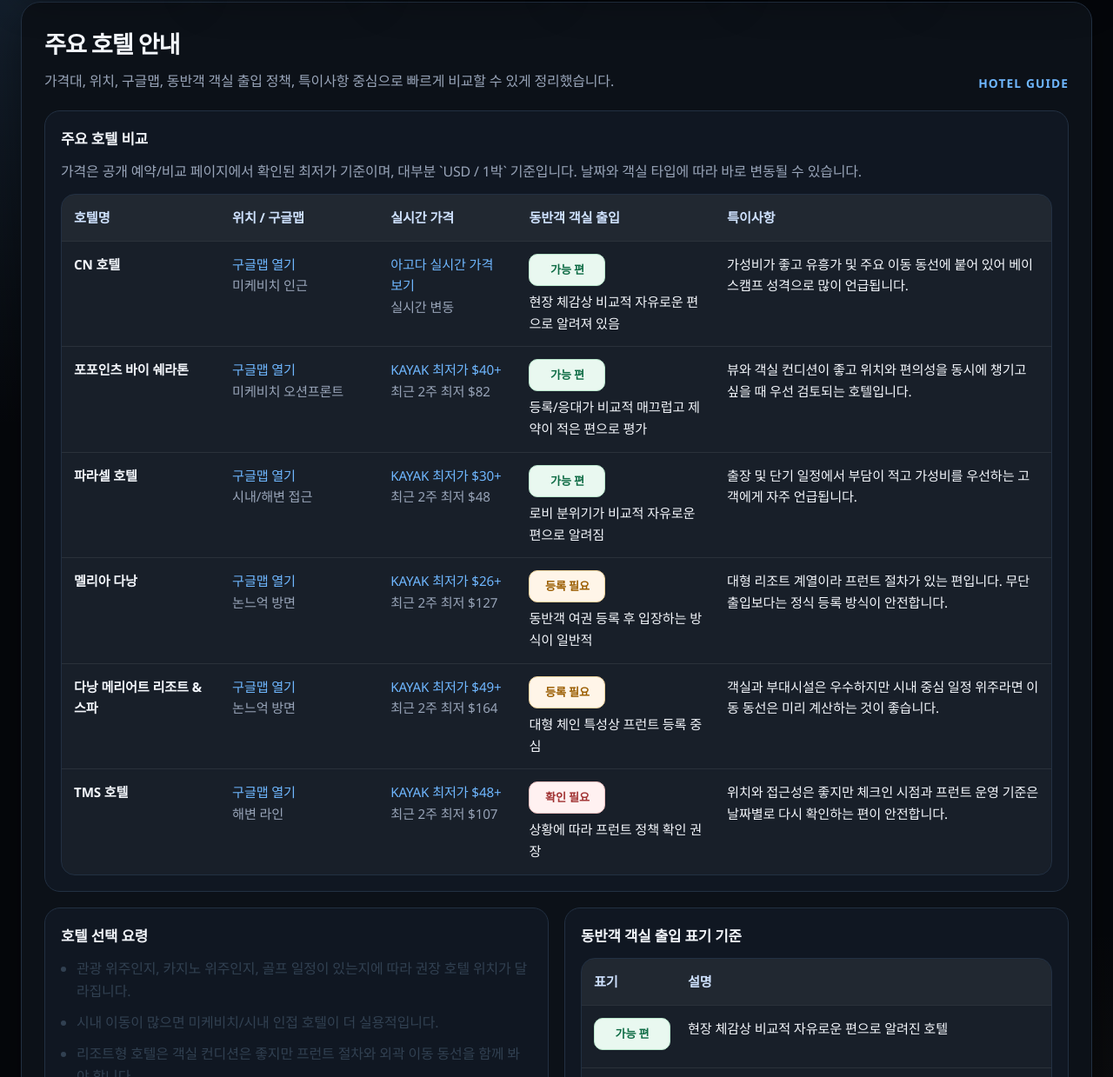
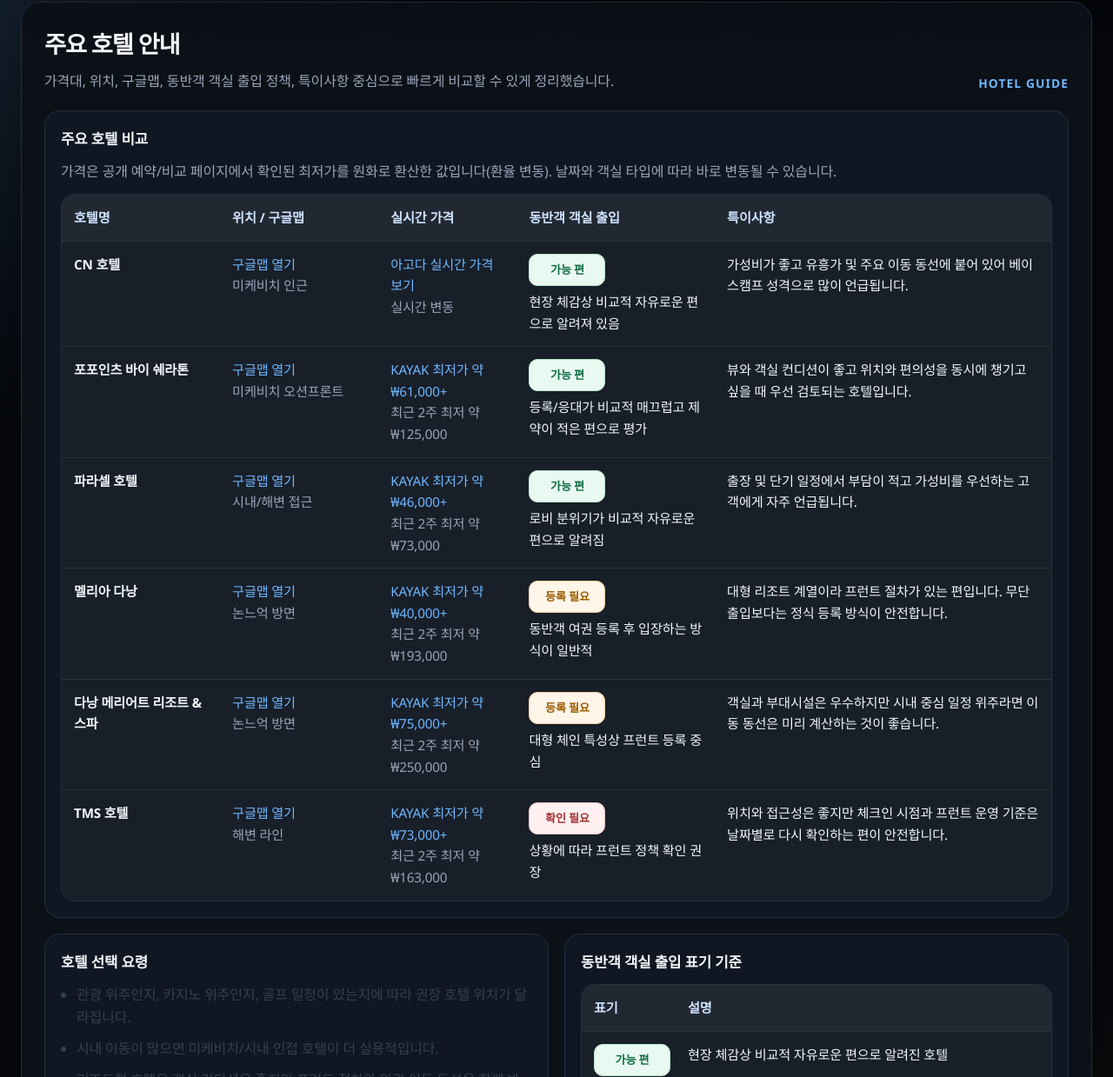
Before and after one commit to hanhwasung32421-source/vietnamplan, a plain HTML site: page 다낭_혼숙호텔_및_관광정보.html in a window 1280 px wide. Shown: the part 95-1334 px from the top of the page at 87% size. Drawn offline with Linux system fonts and the light colour scheme.

Commit message:
Show hotel prices in KRW only

```diff
--- a/다낭_혼숙호텔_및_관광정보.html
+++ b/다낭_혼숙호텔_및_관광정보.html
@@ -219,7 +219,7 @@
 
             <div class="block">
                 <h3>주요 호텔 비교</h3>
-                <p class="text-muted" style="margin-top:0; margin-bottom:12px;">가격은 공개 예약/비교 페이지에서 확인된 최저가 기준이며, 대부분 `USD / 1박` 기준입니다. 날짜와 객실 타입에 따라 바로 변동될 수 있습니다.</p>
+                <p class="text-muted" style="margin-top:0; margin-bottom:12px;">가격은 공개 예약/비교 페이지에서 확인된 최저가를 원화로 환산한 값입니다(환율 변동). 날짜와 객실 타입에 따라 바로 변동될 수 있습니다.</p>
                 <div class="table-wrap">
                     <table>
                         <thead>
@@ -242,35 +242,35 @@
                             <tr>
                                 <td><strong>포포인츠 바이 쉐라톤</strong></td>
                                 <td><a href="https://www.google.com/maps/search/?api=1&query=Four+Points+by+Sheraton+Danang" target="_blank" rel="noopener">구글맵 열기</a><br><span class="text-muted">미케비치 오션프론트</span></td>
-                                <td><a href="https://www.kayak.com/Da-Nang-Hotels-Four-Points-by-Sheraton-Danang.3840899.ksp" target="_blank" rel="noopener">KAYAK 최저가 $40+</a><br><span class="text-muted">최근 2주 최저 $82</span></td>
+                                <td><a href="https://www.kayak.com/Da-Nang-Hotels-Four-Points-by-Sheraton-Danang.3840899.ksp" target="_blank" rel="noopener">KAYAK 최저가 약 ₩61,000+</a><br><span class="text-muted">최근 2주 최저 약 ₩125,000</span></td>
                                 <td><span class="policy-tag policy-ok">가능 편</span><br>등록/응대가 비교적 매끄럽고 제약이 적은 편으로 평가</td>
                                 <td>뷰와 객실 컨디션이 좋고 위치와 편의성을 동시에 챙기고 싶을 때 우선 검토되는 호텔입니다.</td>
                             </tr>
                             <tr>
                                 <td><strong>파라셀 호텔</strong></td>
                                 <td><a href="https://www.google.com/maps/search/?api=1&query=Paracel+Hotel+Danang" target="_blank" rel="noopener">구글맵 열기</a><br><span class="text-muted">시내/해변 접근</span></td>
-                                <td><a href="https://www.kayak.com/Da-Nang-Hotels-Paracel-Danang-Hotel.2682052.ksp" target="_blank" rel="noopener">KAYAK 최저가 $30+</a><br><span class="text-muted">최근 2주 최저 $48</span></td>
+                                <td><a href="https://www.kayak.com/Da-Nang-Hotels-Paracel-Danang-Hotel.2682052.ksp" target="_blank" rel="noopener">KAYAK 최저가 약 ₩46,000+</a><br><span class="text-muted">최근 2주 최저 약 ₩73,000</span></td>
                                 <td><span class="policy-tag policy-ok">가능 편</span><br>로비 분위기가 비교적 자유로운 편으로 알려짐</td>
                                 <td>출장 및 단기 일정에서 부담이 적고 가성비를 우선하는 고객에게 자주 언급됩니다.</td>
                             </tr>
                             <tr>
                                 <td><strong>멜리아 다낭</strong></td>
                                 <td><a href="https://www.google.com/maps/search/?api=1&query=Melia+Danang+Resort" target="_blank" rel="noopener">구글맵 열기</a><br><span class="text-muted">논느억 방면</span></td>
-                                <td><a href="https://www.kayak.com/Da-Nang-Hotels-Melia-Danang.2127585.ksp" target="_blank" rel="noopener">KAYAK 최저가 $26+</a><br><span class="text-muted">최근 2주 최저 $127</span></td>
+                                <td><a href="https://www.kayak.com/Da-Nang-Hotels-Melia-Danang.2127585.ksp" target="_blank" rel="noopener">KAYAK 최저가 약 ₩40,000+</a><br><span class="text-muted">최근 2주 최저 약 ₩193,000</span></td>
                                 <td><span class="policy-tag policy-check">등록 필요</span><br>동반객 여권 등록 후 입장하는 방식이 일반적</td>
                                 <td>대형 리조트 계열이라 프런트 절차가 있는 편입니다. 무단 출입보다는 정식 등록 방식이 안전합니다.</td>
                             </tr>
                             <tr>
                                 <td><strong>다낭 메리어트 리조트 &amp; 스파</strong></td>
                                 <td><a href="https://www.google.com/maps/search/?api=1&query=Danang+Marriott+Resort+Spa" target="_blank" rel="noopener">구글맵 열기</a><br><span class="text-muted">논느억 방면</span></td>
-                                <td><a href="https://www.kayak.com/Da-Nang-Hotels-Vinpearl-Luxury-Da-Nang.622395.ksp" target="_blank" rel="noopener">KAYAK 최저가 $49+</a><br><span class="text-muted">최근 2주 최저 $164</span></td>
+                                <td><a href="https://www.kayak.com/Da-Nang-Hotels-Vinpearl-Luxury-Da-Nang.622395.ksp" target="_blank" rel="noopener">KAYAK 최저가 약 ₩75,000+</a><br><span class="text-muted">최근 2주 최저 약 ₩250,000</span></td>
                                 <td><span class="policy-tag policy-check">등록 필요</span><br>대형 체인 특성상 프런트 등록 중심</td>
                                 <td>객실과 부대시설은 우수하지만 시내 중심 일정 위주라면 이동 동선은 미리 계산하는 것이 좋습니다.</td>
                             </tr>
                             <tr>
                                 <td><strong>TMS 호텔</strong></td>
                                 <td><a href="https://www.google.com/maps/search/?api=1&query=TMS+Hotel+Da+Nang+Beach" target="_blank" rel="noopener">구글맵 열기</a><br><span class="text-muted">해변 라인</span></td>
-                                <td><a href="https://www.kayak.com/Da-Nang-Hotels-Tms-Hotel-Da-Nang-Beach.4262218.ksp" target="_blank" rel="noopener">KAYAK 최저가 $48+</a><br><span class="text-muted">최근 2주 최저 $107</span></td>
+                                <td><a href="https://www.kayak.com/Da-Nang-Hotels-Tms-Hotel-Da-Nang-Beach.4262218.ksp" target="_blank" rel="noopener">KAYAK 최저가 약 ₩73,000+</a><br><span class="text-muted">최근 2주 최저 약 ₩163,000</span></td>
                                 <td><span class="policy-tag policy-caution">확인 필요</span><br>상황에 따라 프런트 정책 확인 권장</td>
                                 <td>위치와 접근성은 좋지만 체크인 시점과 프런트 운영 기준은 날짜별로 다시 확인하는 편이 안전합니다.</td>
                             </tr>
```
